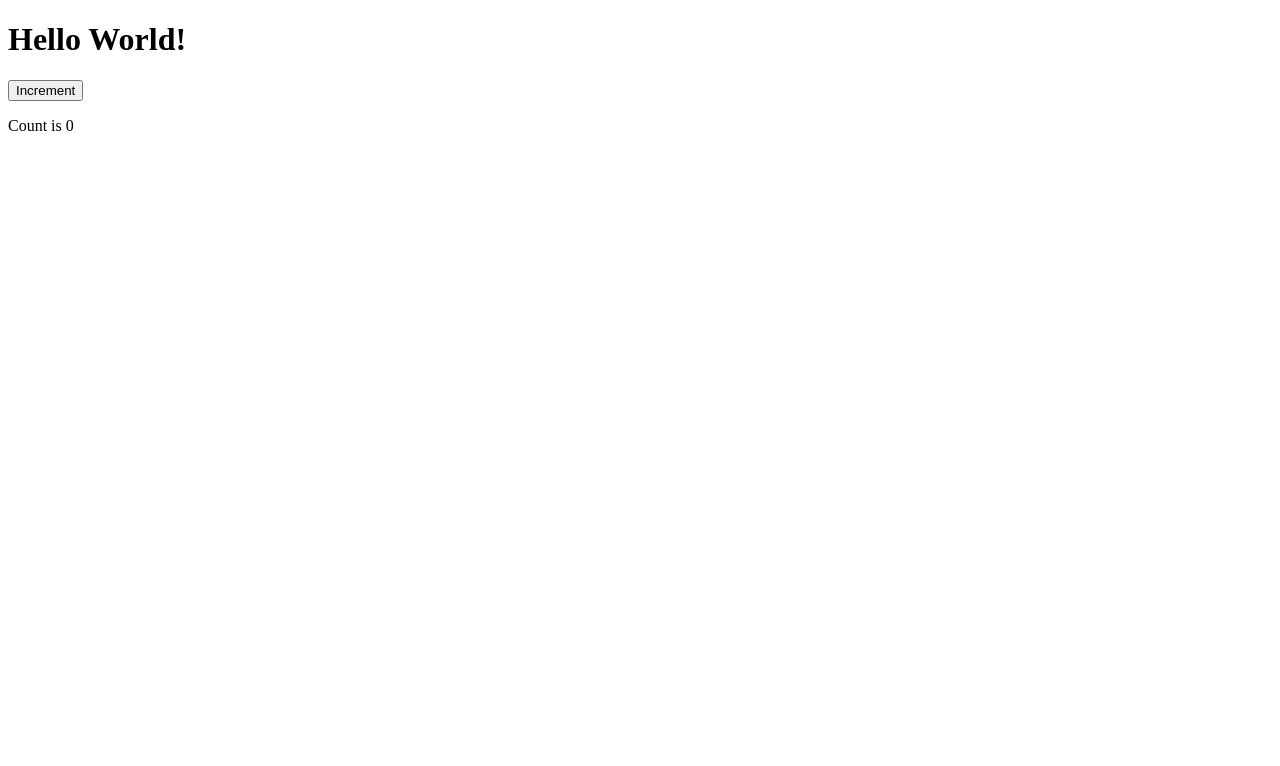
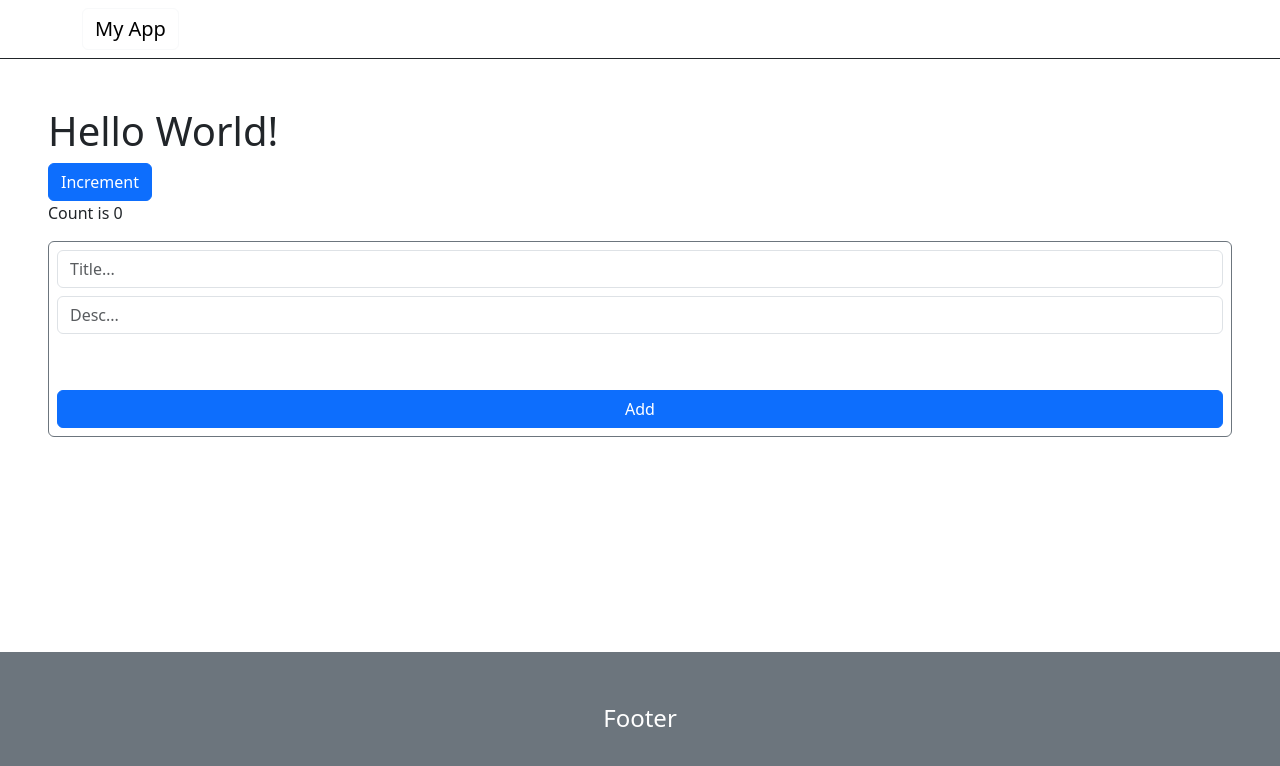
Before and after one commit to piotr-konczyk/angular-first-project, an Angular app: page / in a window 1280 px wide. Shown: the top 766 px of the page. Built offline with nearby package versions, Linux system fonts and the light colour scheme.

Commit message:
chore: started working on todo list component

```diff
--- a/angular.json
+++ b/angular.json
@@ -27,6 +27,7 @@
               }
             ],
             "styles": [
+              "node_modules/bootstrap/dist/css/bootstrap.min.css",
               "src/styles.css"
             ],
             "scripts": []
--- a/src/app/app.component.html
+++ b/src/app/app.component.html
@@ -1,5 +1,13 @@
-<h1>Hello World!</h1>
+<app-header></app-header>
 
-<button (click)="increment()">Increment</button>
+<div class="m-5">
+  <h1>Hello World!</h1>
 
-<p>Count is {{ count }}</p>
+  <button (click)="increment()" class="btn btn-primary">Increment</button>
+
+  <p>Count is {{ count }}</p>
+
+  <app-todo-list class="text-black"></app-todo-list>
+</div>
+
+<app-footer class="fixed-bottom bg-secondary p-5 text-white"></app-footer>
--- a/src/app/app.component.ts
+++ b/src/app/app.component.ts
@@ -1,10 +1,13 @@
 import { Component } from '@angular/core';
 import { RouterOutlet } from '@angular/router';
+import {HeaderComponent} from './header/header.component';
+import {FooterComponent} from './footer/footer.component';
+import {TodoListComponent} from './todo-list/todo-list.component';
 
 @Component({
   selector: 'app-root',
   standalone: true,
-  imports: [RouterOutlet],
+  imports: [RouterOutlet, HeaderComponent, FooterComponent, TodoListComponent],
   templateUrl: './app.component.html',
   styleUrl: './app.component.css'
 })
--- /dev/null
+++ b/src/app/footer/footer.component.ts
@@ -0,0 +1,19 @@
+import { Component } from '@angular/core';
+
+@Component({
+  selector: 'app-footer',
+  standalone: true,
+  imports: [],
+  template: `
+    <footer>
+      <p class="text-center fs-4">
+        Footer
+      </p>
+    </footer>
+  `,
+  styleUrl: './footer.component.css'
+})
+
+export class FooterComponent {
+
+}
--- a/src/app/header/header.component.html
+++ b/src/app/header/header.component.html
@@ -1 +1,5 @@
-<p>header works!</p>
+<nav class="navbar border-bottom border-dark">
+  <div class="container">
+    <a class="navbar-brand btn btn-outline-light" href="#">My App</a>
+  </div>
+</nav>
--- a/src/app/header/header.component.ts
+++ b/src/app/header/header.component.ts
@@ -7,6 +7,7 @@ import { Component } from '@angular/core';
   templateUrl: './header.component.html',
   styleUrl: './header.component.css'
 })
+
 export class HeaderComponent {
 
 }
--- /dev/null
+++ b/src/app/todo-list/todo-list.component.html
@@ -0,0 +1,14 @@
+<div class="d-flex flex-column border border-secondary gap-2 p-2 rounded">
+  <input [value]="title" class="form-control" placeholder="Title..." />
+  <input [value]="description" class="form-control" placeholder="Desc..." />
+  <button (click)="addTodo()" class="btn btn-primary mt-5">Add</button>
+</div>
+
+@for (todo of todos; track  todo.title) {
+  <div class="d-flex flex-row border border-secondary gap-2 p-2 rounded">
+    <div class="flex-fill">
+      <h3>{{ todo.title }}</h3>
+      <p>{{ todo.description }}</p>
+    </div>
+  </div>
+}
--- /dev/null
+++ b/src/app/todo-list/todo-list.component.ts
@@ -0,0 +1,24 @@
+import { Component } from '@angular/core';
+import {Todo} from '../../types/todo';
+
+@Component({
+  selector: 'app-todo-list',
+  standalone: true,
+  imports: [],
+  templateUrl: './todo-list.component.html',
+  styleUrl: './todo-list.component.css'
+})
+export class TodoListComponent {
+  title = ""
+  description = ""
+
+  todos: Todo[] = []
+
+  addTodo() {
+    this.todos.push({
+      title: this.title,
+      description: this.description,
+      isCompleted: false
+    })
+  }
+}
--- a/src/styles.css
+++ b/src/styles.css
@@ -1 +1,5 @@
-/* You can add global styles to this file, and also import other style files */
+*, *::after, *::before {
+  box-sizing: border-box;
+  margin: 0;
+  padding: 0;
+}
--- /dev/null
+++ b/src/types/todo.ts
@@ -0,0 +1,5 @@
+export type Todo = {
+  title: string;
+  description: string;
+  isCompleted: boolean;
+}
```
Also changed, not shown: src/app/footer/footer.component.css (added), src/app/todo-list/todo-list.component.css (added), 2 other files (tests, documents, lock files or other folders).
